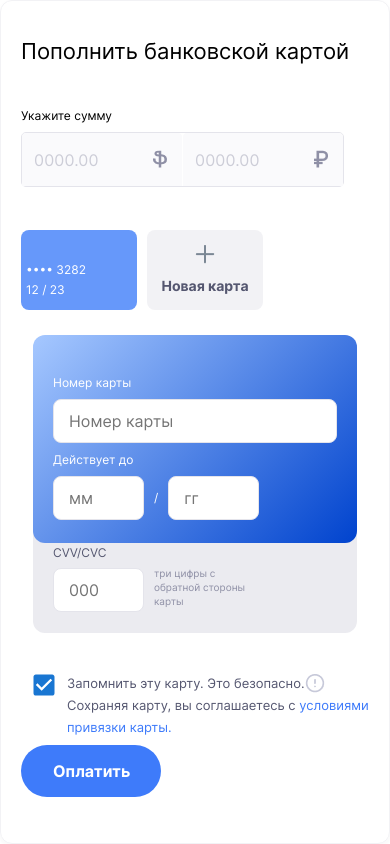
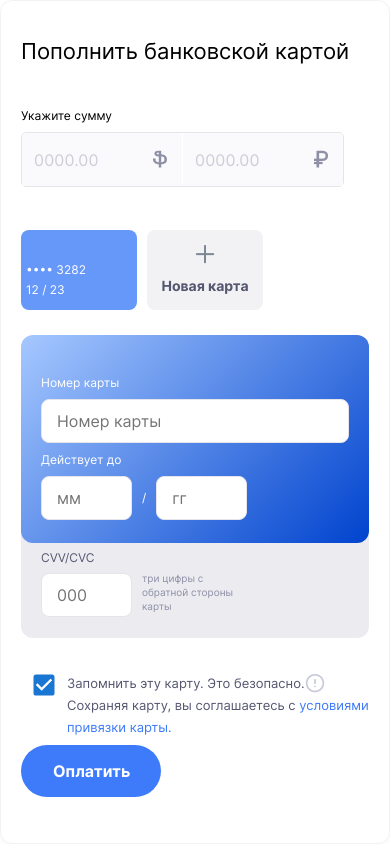
Before and after one commit to AbAyvazyan/attach-card, a React (Vite) app: page / in a window 390 px wide. Built offline with nearby package versions, Linux system fonts and the light colour scheme.

Commit message:
changed card sizes for mobile

```diff
--- a/src/components/Card/style.module.scss
+++ b/src/components/Card/style.module.scss
@@ -127,9 +127,13 @@
     justify-content: center;
     height: 310px;
 
+    .bankCard{
+      width: 100%;
+    }
+
     .cvvPart {
-      width: 324px;
-      top: -110px;
+      width: 100%;
+      top: -105px;
       left: 0;
       padding: 20px;
 
```
